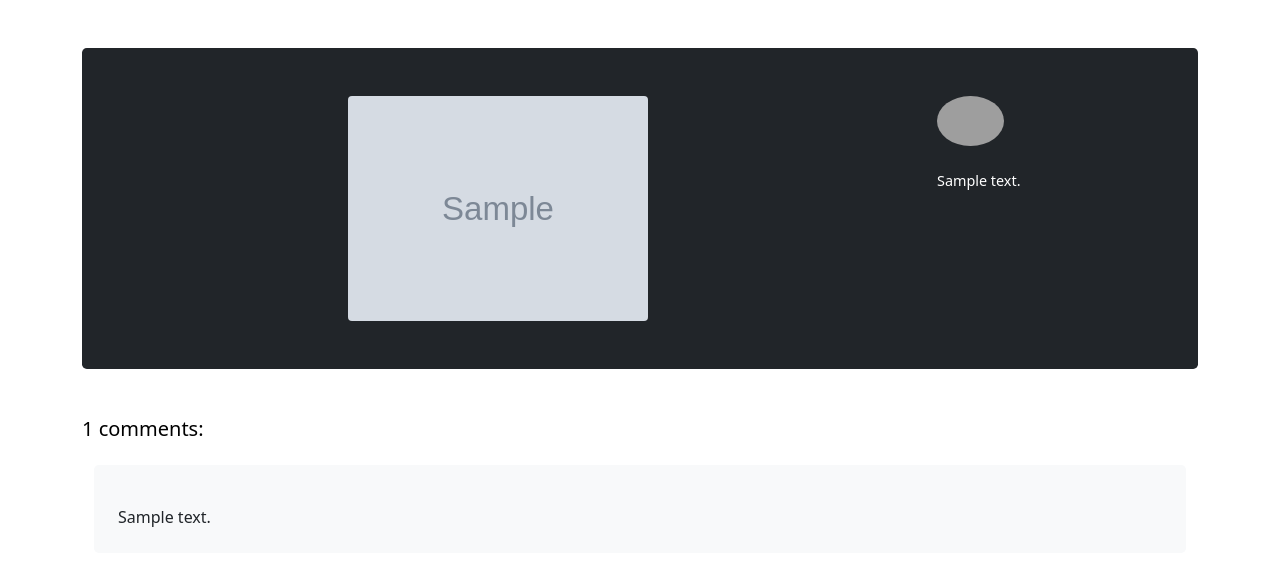
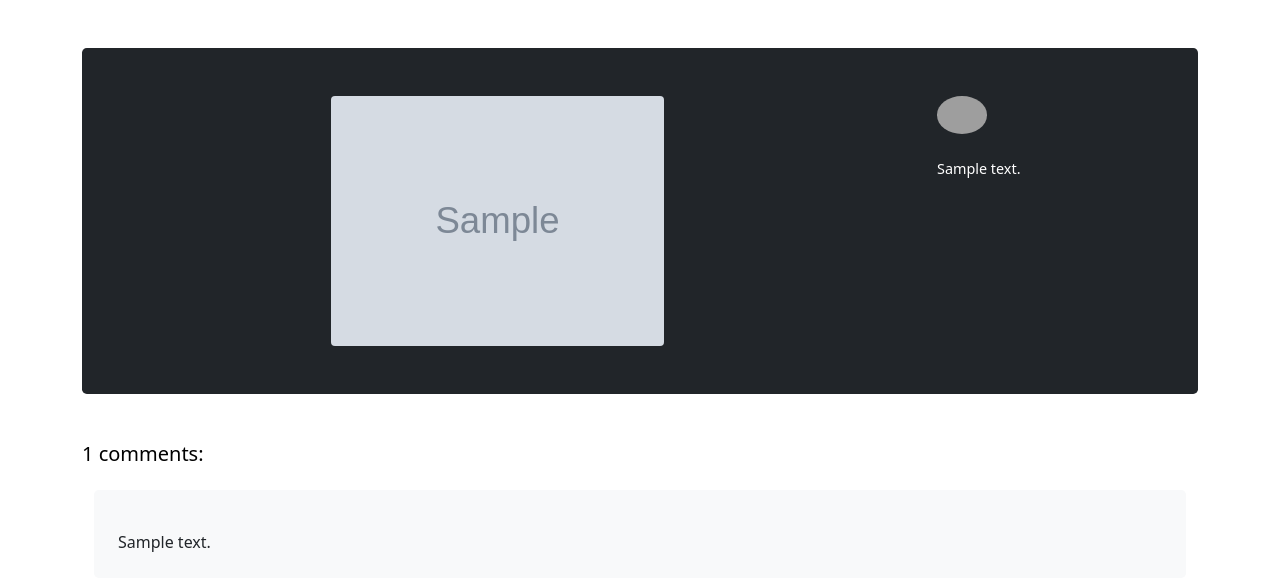
Before and after one commit to Danielar0w0/TPW_FirstProject, a Django app: page /post_details/1 in a window 1280 px wide. Shown: the part 98-684 px from the top of the page. Run offline with Django 3.2, Linux system fonts and the light colour scheme; a user stored in the database is signed in; tables that the repository leaves empty hold one stand-in row (values such as "Sample post"); grey boxes marked "Sample" are stand-in pictures; some libraries are stand-ins or nearby versions; grey boxes are pictures that could not be loaded.

Commit message:
Fixed profile image in post details

```diff
--- a/FirstProject/app/templates/post_details.html
+++ b/FirstProject/app/templates/post_details.html
@@ -10,13 +10,13 @@
         <div class="row">
 
             <div class="col-9 mt-5 mb-5 d-flex justify-content-center">
-                <img src="/media/{{ post.file.name }}" class="rounded" height="225" style="object-fit: contain">
+                <img src="/media/{{ post.file.name }}" class="rounded" style="object-fit: contain; max-width: 95%; max-height: 250px;">
             </div>
             <div class="col-2">
 
                 <div class="row mt-5 text-light">
                     <div class="col-4">
-                        <img src="/media/{{ post.user.image }}" onerror="this.onerror=null;this.src='/static/imgs/{{ post.user.image.name }}';" class="rounded-circle" height="50" style="object-fit: contain">
+                        <img src="/media/{{ post.user.image }}" onerror="this.onerror=null;this.src='/static/imgs/{{ post.user.image.name }}';" class="rounded-circle" style="object-fit: contain; max-height: 50px; max-width: 50px;">
                     </div>
                     <div class="col-7">
                         <p class="fw-bold" style="font-size: 1.2rem">{{ post.user.username }}</p>
```
